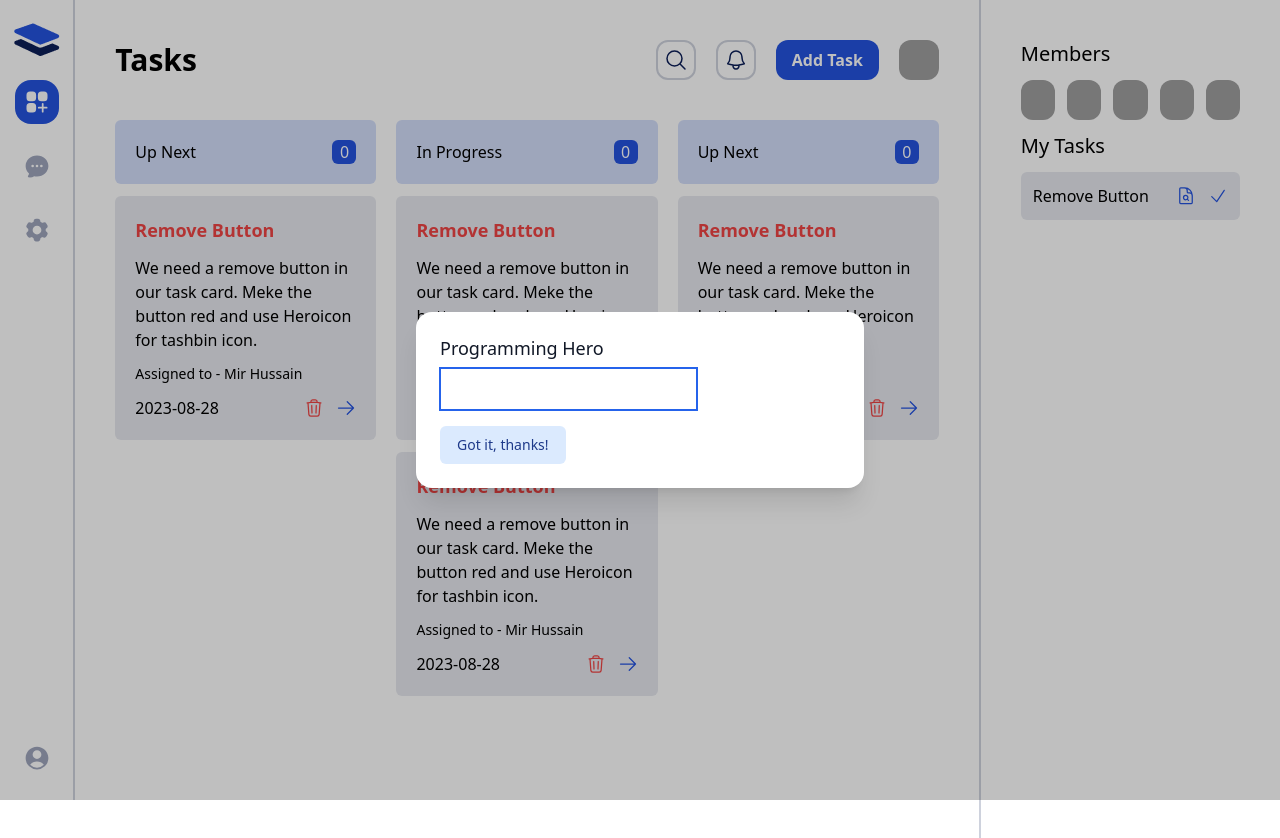
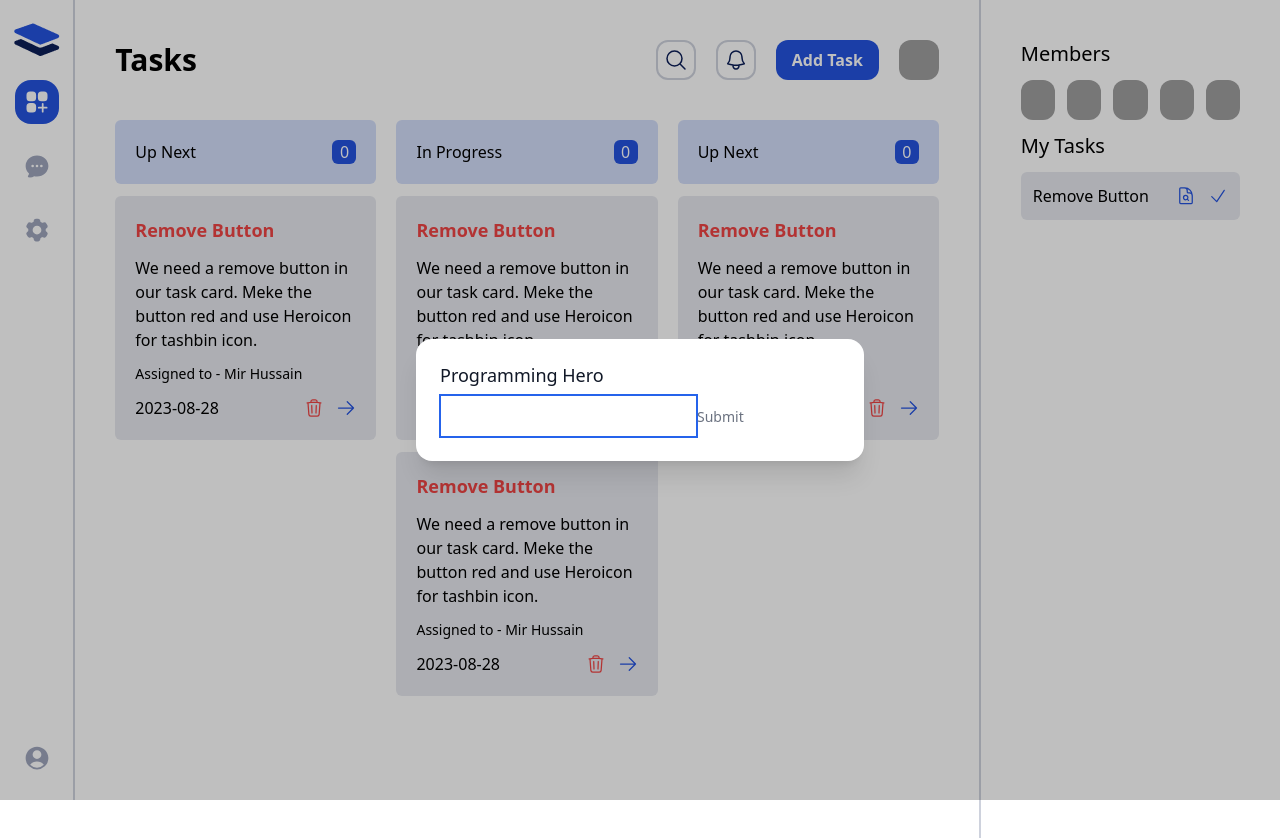
Before and after one commit to coder7475/taskmaster-redux-acc, a React (Vite) app: page / in a window 1280 px wide. Both pictures are taken after a click on the button "Add Task". Shown: the top 838 px of the page. Built offline with nearby package versions, Linux system fonts and the light colour scheme; grey boxes are pictures that could not be loaded.

Commit message:
fix: modal error on submit

```diff
--- a/src/components/tasks/AddTaskModal.jsx
+++ b/src/components/tasks/AddTaskModal.jsx
@@ -15,9 +15,9 @@
               title={"Programming Hero"}
               content={"lorem Ipsum so ao"}
         >
-            <form onSubmit={() => handleSubmit(onSubmit)}>
+            <form onSubmit={handleSubmit(onSubmit)}>
                 <input type="text" name="name" {...register('name')} />
-                <button type='submit'></button>
+                <button type='submit'>Submit</button>
             </form>
         </Modal>
     );
--- a/src/components/ui/Modal.jsx
+++ b/src/components/ui/Modal.jsx
@@ -42,19 +42,9 @@
                   {title}
                   </Dialog.Title>
                   <div className="mt-2">
-                    <p className="text-sm text-gray-500">
+                    <div className="text-sm text-gray-500">
                       {children}
-                    </p>
-                  </div>
-
-                  <div className="mt-4">
-                    <button
-                      type="button"
-                      className="inline-flex justify-center rounded-md border border-transparent bg-blue-100 px-4 py-2 text-sm font-medium text-blue-900 hover:bg-blue-200 focus:outline-none focus-visible:ring-2 focus-visible:ring-blue-500 focus-visible:ring-offset-2"
-                      onClick={closeModal}
-                    >
-                      Got it, thanks!
-                    </button>
+                    </div>
                   </div>
                 </Dialog.Panel>
               </Transition.Child>
```
